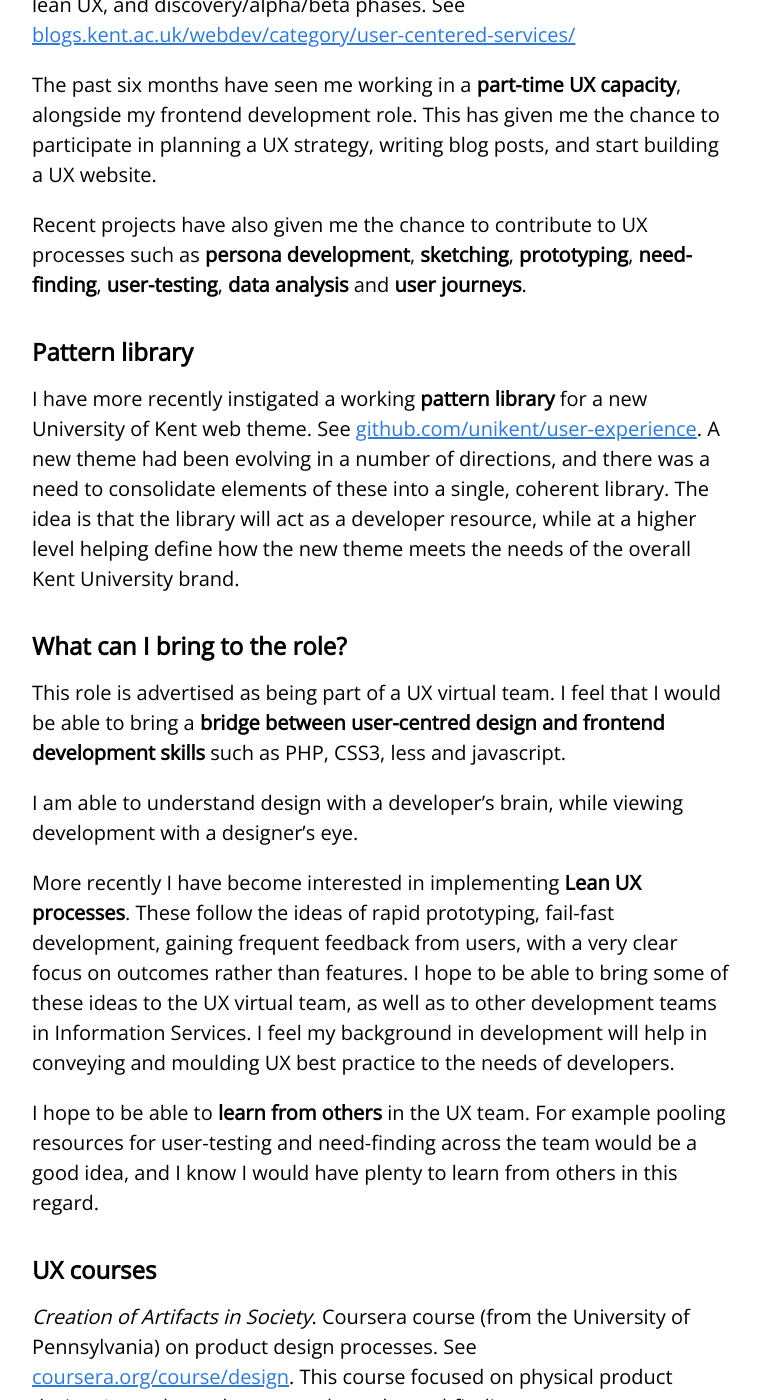
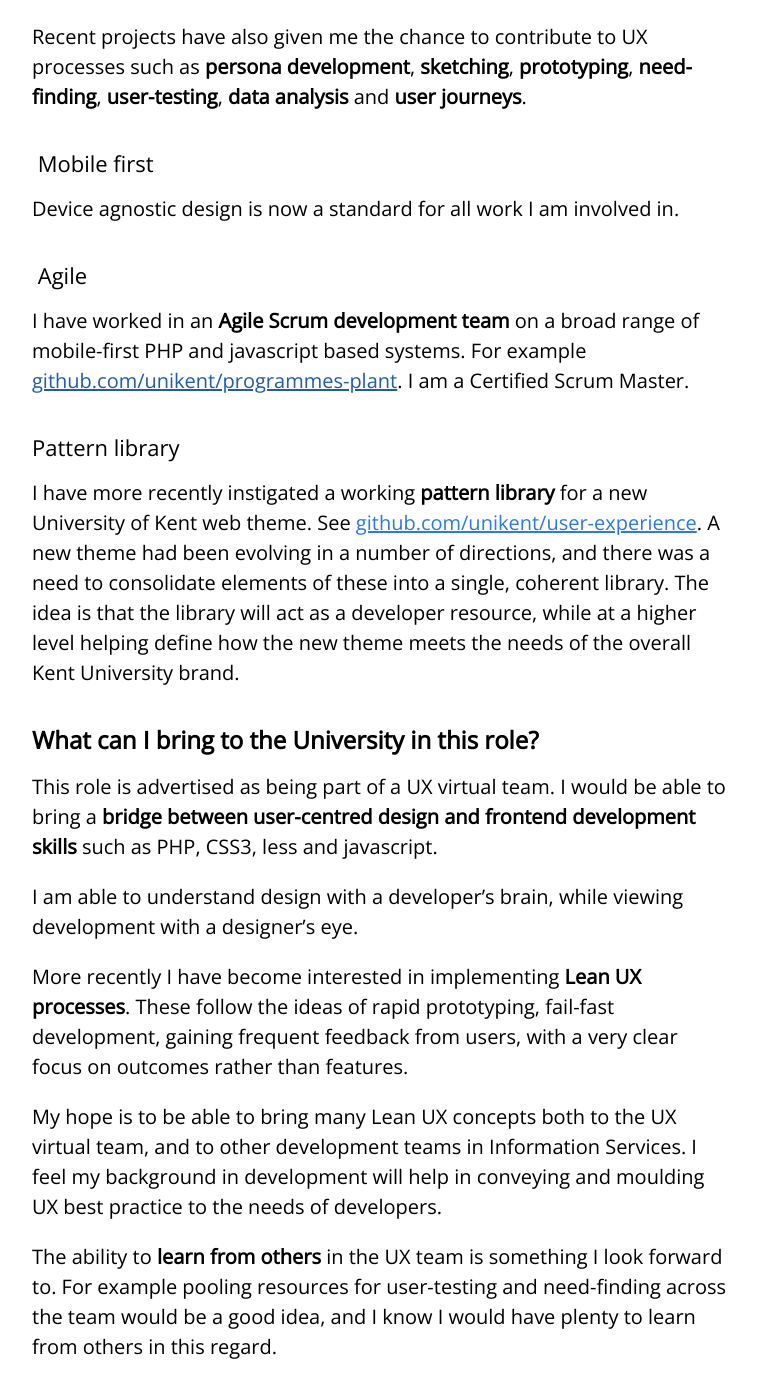
Before and after one commit to matthew-bull/matthew-bull.github.io, a Jekyll site: the page built from about.md, in a window 1280 px wide and 1400 px high, scrolled down 579 px. Shown: the whole window, without its empty margins (258-1018 px from the left). Built offline with Jekyll 4.4.1, drawn with Linux system fonts in a browser that asks for light colours; nearby versions of some CDN libraries; some of the changed text lies outside the part shown.

Commit message:
text changes

```diff
--- a/about.md
+++ b/about.md
@@ -4,33 +4,41 @@ title: About
 permalink: /about/
 ---
 
+## Experience
+
 I am a web developer with 10 years' experience of PHP, javascript, HTML and CSS.
 
-I have worked in an **Agile Scrum development team** on a range of mobile-first PHP and javascript based systems. For example [github.com/unikent/programmes-plant]() and [github.com/unikent/of-course](), although I have contributed to many other (private) repositories on projects ranging from a university news system to a student calendar app.
-
-## UX work
+### UX
 
 The past year has seen a shift for me toward a **user-centered approach to development and design**, with a greater emphasis on providing usefulness and usability in web design.
 
-I've written a few **blog posts** covering areas such as user-centred design, lean UX, and discovery/alpha/beta phases. See [blogs.kent.ac.uk/webdev/category/user-centered-services/](http://blogs.kent.ac.uk/webdev/category/user-centered-services/)
-
-The past six months have seen me working in a **part-time UX capacity**, alongside my frontend development role. This has given me the chance to participate in planning a UX strategy, writing blog posts, and start building a UX website.
+The past six months in particular have seen me working in a **part-time UX capacity**, alongside my frontend development role. This has given me the chance to participate in planning a UX strategy, writing blog posts about user-centered design (see [blogs.kent.ac.uk/webdev/category/user-centered-services/](http://blogs.kent.ac.uk/webdev/category/user-centered-services/)), and starting to build a UX website.
 
 Recent projects have also given me the chance to contribute to UX processes such as **persona development**, **sketching**, **prototyping**, **need-finding**, **user-testing**, **data analysis** and **user journeys**.
 
-## Pattern library
+### Mobile first
+
+Device agnostic design is now a standard for all work I am involved in.
+
+### Agile
+
+I have worked in an **Agile Scrum development team** on a broad range of mobile-first PHP and javascript based systems. For example [github.com/unikent/programmes-plant](). I am a Certified Scrum Master.
+
+### Pattern library
 
 I have more recently instigated a working **pattern library** for a new University of Kent web theme. See [github.com/unikent/user-experience](https://github.com/unikent/user-experience). A new theme had been evolving in a number of directions, and there was a need to consolidate elements of these into a single, coherent library. The idea is that the library will act as a developer resource, while at a higher level helping define how the new theme meets the needs of the overall Kent University brand.
 
-## What can I bring to the role?
+## What can I bring to the University in this role?
 
-This role is advertised as being part of a UX virtual team. I feel that I would be able to bring a **bridge between user-centred design and frontend development skills** such as PHP, CSS3, less and javascript.
+This role is advertised as being part of a UX virtual team. I would be able to bring a **bridge between user-centred design and frontend development skills** such as PHP, CSS3, less and javascript.
 
 I am able to understand design with a developer's brain, while viewing development with a designer's eye.
 
-More recently I have become interested in implementing **Lean UX processes**. These follow the ideas of rapid prototyping, fail-fast development, gaining frequent feedback from users, with a very clear focus on outcomes rather than features. I hope to be able to bring some of these ideas to the UX virtual team, as well as to other development teams in Information Services. I feel my background in development will help in conveying and moulding UX best practice to the needs of developers.
+More recently I have become interested in implementing **Lean UX processes**. These follow the ideas of rapid prototyping, fail-fast development, gaining frequent feedback from users, with a very clear focus on outcomes rather than features.
 
-I hope to be able to **learn from others** in the UX team. For example pooling resources for user-testing and need-finding across the team would be a good idea, and I know I would have plenty to learn from others in this regard.
+My hope is to be able to bring many Lean UX concepts both to the UX virtual team, and to other development teams in Information Services. I feel my background in development will help in conveying and moulding UX best practice to the needs of developers.
+
+The ability to **learn from others** in the UX team is something I look forward to. For example pooling resources for user-testing and need-finding across the team would be a good idea, and I know I would have plenty to learn from others in this regard.
 
 
 ## UX courses
@@ -47,4 +55,4 @@ I hope to be able to **learn from others** in the UX team. For example pooling r
 - Design as Art by Bruno Munari. A classic book about design.
 - The Shape of Design. Frank Chimero. A beautiful book which looks at movement, audience, and culture in design.
 - The Language of Things. Deyan Sudjic. A look at our relationship with objects and design.
-- Going to the Design Museum ([designmuseum.org](http://designmuseum.org)) from time to time!
+- Going to the Design Museum ([designmuseum.org](http://designmuseum.org)) and other galleries and exhibitions from time to time! I think it's important to understand the role of design more broadly in society if you're going to understand what makes a website work for people.
```
